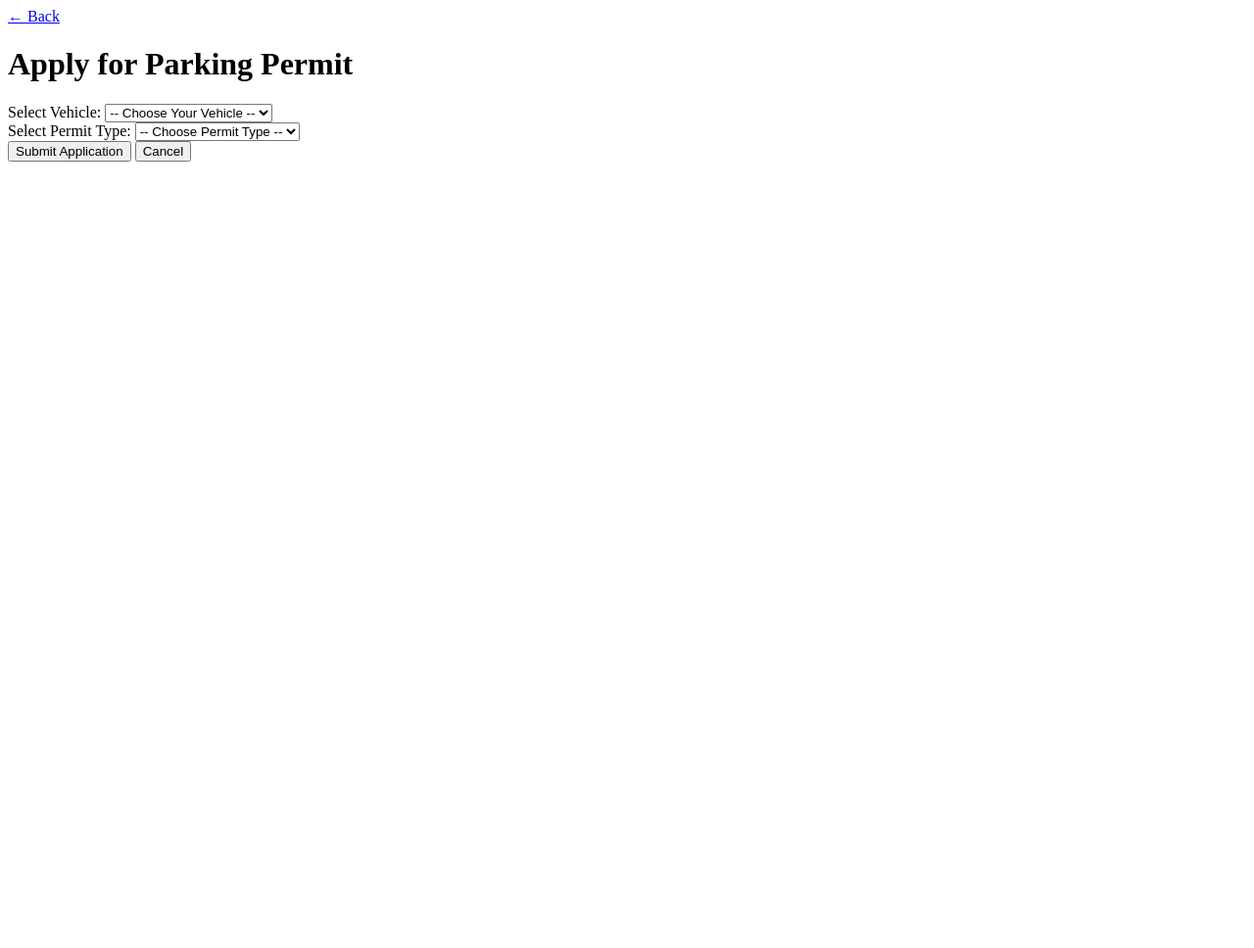
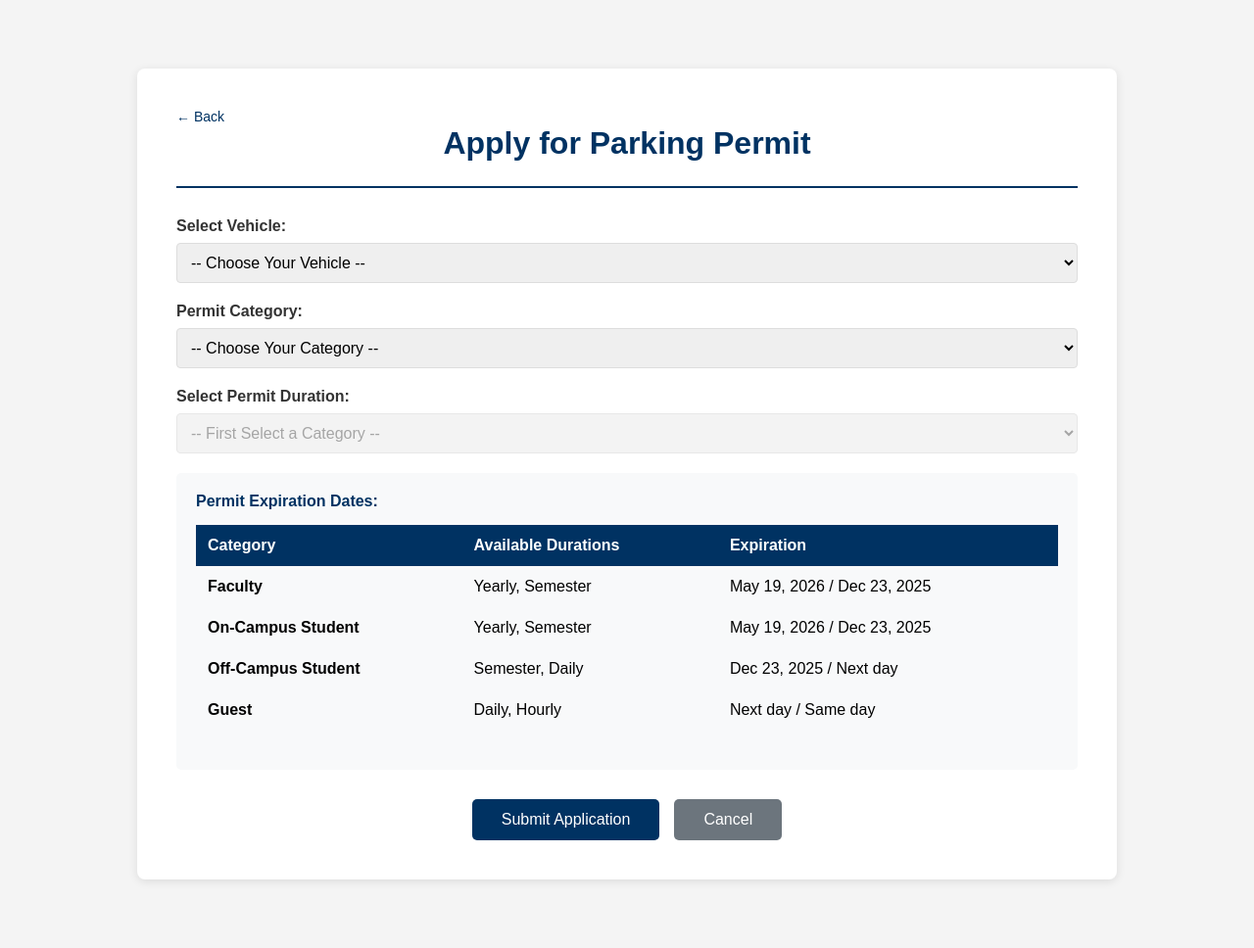
Before and after one commit to cyuuLater/CSE111-Project, a Flask app: page /apply_permit in a window 1280 px wide. Shown: the whole page at 98% size. Before the commit the page ends 165 px from the top, so only its background shows below. Run offline with Flask 3, Linux system fonts and the light colour scheme; a user stored in the database is signed in; data comes from the database, SQL or seed files in the repository; both versions use the stored data as it was after the commit.

Commit message:
Added in some styling and applying for permit (need to handle DELETE operations)

```diff
--- a/Phase-03/app.py
+++ b/Phase-03/app.py
@@ -82,8 +82,6 @@
 # -- Initialize default routes --
 @app.route('/')
 def index():
-    if current_user.is_authenticated:
-        return redirect(url_for('home', username=current_user.username))
     return redirect(url_for('login'))
 
 
@@ -250,7 +248,152 @@
 @app.route('/apply_permit', methods=['GET', 'POST'])
 @login_required
 def apply_permit():
-    return render_template("apply_permit.html", username=current_user.username)
+    conn = sqlite3.connect('instance/data.sqlite')
+    cursor = conn.cursor()
+
+    if request.method == 'GET':
+        # Check if user already has an active permit
+        cursor.execute("""
+            SELECT COUNT(*) FROM permit
+            WHERE p_userkey = ? AND p_expirationdate >= DATE('now')
+        """
+        , [current_user.u_userkey])
+
+        # Check if user has registered any vehicles
+        cursor.execute("""
+            SELECT COUNT(*) FROM vehicles WHERE v_userkey = ?
+        """
+        , [current_user.u_userkey])
+
+        # Get user's vehicles
+        cursor.execute("""
+            SELECT v_vehicleskey, v_plateno, v_maker, v_model
+            FROM vehicles WHERE v_userkey = ?
+            ORDER BY v_vehicleskey DESC
+        """
+        , [current_user.u_userkey])
+        vehicles = cursor.fetchall()
+
+        # Get ALL permit types
+        cursor.execute("""
+            SELECT pt_permittypekey, pt_category, pt_duration
+            FROM permitType
+            ORDER BY
+                CASE pt_category
+                    WHEN 'Faculty' THEN 1
+                    WHEN 'On-Campus Student' THEN 2
+                    WHEN 'Off-Campus Student' THEN 3
+                    WHEN 'Guest' THEN 4
+                END,
+                CASE pt_duration
+                    WHEN 'Yearly' THEN 1
+                    WHEN 'Semester' THEN 2
+                    WHEN 'Daily' THEN 3
+                    WHEN 'Hourly' THEN 4
+                END
+        """)
+        permit_types = cursor.fetchall()
+
+        conn.close()
+
+        return render_template('apply_permit.html', vehicles=vehicles, permit_types=permit_types, username=current_user.username)
+
+    # POST: Process permit application
+    vehicle_key = request.form.get('vehicle_key')
+    permit_type_key = request.form.get('permit_type_key')
+    permit_category = request.form.get('permit_category')  # We get this too now
+
+    if not all([vehicle_key, permit_type_key, permit_category]):
+        error = "Please complete all steps: select vehicle, category, and duration."
+
+        cursor.execute("""
+            SELECT v_vehicleskey, v_plateno, v_maker, v_model
+            FROM vehicles WHERE v_userkey = ?
+        """, [current_user.u_userkey])
+        vehicles = cursor.fetchall()
+
+        cursor.execute("""
+            SELECT pt_permittypekey, pt_category, pt_duration
+            FROM permitType
+            ORDER BY pt_category, pt_duration
+        """)
+        permit_types = cursor.fetchall()
+
+        conn.close()
+
+        return render_template('apply_permit.html', vehicles=vehicles, permit_types=permit_types, error=error, username=current_user.username)
+
+    # Verify vehicle belongs to user
+    cursor.execute("""
+        SELECT COUNT(*) FROM vehicles
+        WHERE v_vehicleskey = ? AND v_userkey = ?
+    """, [vehicle_key, current_user.u_userkey])
+
+    if cursor.fetchone()[0] == 0:
+        conn.close()
+        return render_template('error.html', message="Invalid vehicle selection.", username=current_user.username)
+
+    # Get the permit type to verify category matches and get duration
+    cursor.execute("""
+        SELECT pt_category, pt_duration FROM permitType
+        WHERE pt_permittypekey = ?
+    """, [permit_type_key])
+
+    result = cursor.fetchone()
+    if not result:
+        conn.close()
+        return render_template('error.html', message="Invalid permit type selection.", username=current_user.username)
+
+    db_category, permit_duration = result
+
+    # Verify the category matches (security check)
+    if db_category != permit_category:
+        conn.close()
+        return render_template('error.html', message="Permit type does not match selected category.", username=current_user.username)
+
+    # Determine expiration date based on duration
+    if permit_duration == 'Yearly':
+        expiration_date = '2026-05-19'
+    elif permit_duration == 'Semester':
+        expiration_date = '2025-12-23'
+    elif permit_duration == 'Daily':
+        expiration_date = "DATE('now', '+1 day')"
+    elif permit_duration == 'Hourly':
+        expiration_date = "DATE('now')"
+    else:
+        conn.close()
+        return render_template('error.html', message="Unknown permit duration type.", username=current_user.username)
+
+    # Get next permit key
+    cursor.execute("SELECT MAX(p_permitkey) FROM permit")
+    max_key = cursor.fetchone()[0]
+    new_permit_key = (max_key or 0) + 1
+
+    # Generate permit number
+    permit_num = f'PRM{new_permit_key:04d}'
+
+    # Insert permit with correct expiration date
+    if permit_duration in ['Yearly', 'Semester']:
+        sql = """
+            INSERT INTO permit(p_permitkey, p_userkey, p_vehicleskey, p_permittypekey,
+                              p_permitnum, p_issuedate, p_expirationdate)
+            VALUES(?, ?, ?, ?, ?, DATE('now'), ?)
+        """
+        cursor.execute(sql, [new_permit_key, current_user.u_userkey, vehicle_key,
+                            permit_type_key, permit_num, expiration_date])
+    else:
+        sql = f"""
+            INSERT INTO permit(p_permitkey, p_userkey, p_vehicleskey, p_permittypekey,
+                              p_permitnum, p_issuedate, p_expirationdate)
+            VALUES(?, ?, ?, ?, ?, DATE('now'), {expiration_date})
+        """
+        cursor.execute(sql, [new_permit_key, current_user.u_userkey, vehicle_key,
+                            permit_type_key, permit_num])
+
+    conn.commit()
+    conn.close()
+
+    return redirect(url_for('view_permit'))
 
 
 
--- a/Phase-03/static/style.css
+++ b/Phase-03/static/style.css
@@ -0,0 +1,189 @@
+/* ===== BASIC SETUP ===== */
+* {
+    margin: 0;
+    padding: 0;
+    box-sizing: border-box;
+}
+
+body {
+    font-family: Arial, sans-serif;
+    background-color: #f4f4f4;
+    padding: 20px;
+}
+
+/* ===== CONTAINERS ===== */
+.container, .home-container, .div_border {
+    max-width: 600px;
+    margin: 50px auto;
+    padding: 40px;
+    background: white;
+    border-radius: 8px;
+    box-shadow: 0 2px 10px rgba(0,0,0,0.1);
+}
+
+.container {
+    max-width: 1000px;
+}
+
+.div_border {
+    max-width: 400px;
+    border: 2px solid #003262;
+}
+
+/* ===== HEADERS ===== */
+h1 {
+    color: #003262;
+    text-align: center;
+    margin-bottom: 10px;
+}
+
+h2 {
+    color: #333;
+    margin-bottom: 20px;
+}
+
+header {
+    margin-bottom: 30px;
+    border-bottom: 2px solid #003262;
+    padding-bottom: 15px;
+}
+
+/* ===== LINKS ===== */
+a {
+    color: #003262;
+    text-decoration: none;
+}
+
+a:hover {
+    text-decoration: underline;
+}
+
+.back-link {
+    font-size: 14px;
+}
+
+/* ===== TABLES ===== */
+/* Data tables (in .container) */
+.container table {
+    width: 100%;
+    border-collapse: collapse;
+    margin-bottom: 20px;
+}
+
+.container table th, .container table td {
+    border: 1px solid #ddd;
+    padding: 12px;
+    text-align: left;
+}
+
+.container table thead {
+    background-color: #003262;
+    color: white;
+}
+
+.container table tbody tr:hover {
+    background-color: #f5f5f5;
+}
+
+/* Form tables (login/signup) */
+form table {
+    border: none !important;
+    width: auto;
+    margin: 0 auto;
+}
+
+form table th, form table td {
+    border: none !important;
+    padding: 8px;
+}
+
+form table input {
+    width: 200px;
+}
+
+/* ===== BUTTONS ===== */
+button, .primary-btn, .button_login {
+    background-color: #003262;
+    color: white;
+    border: none;
+    padding: 12px 30px;
+    font-size: 16px;
+    border-radius: 5px;
+    cursor: pointer;
+    transition: background-color 0.3s;
+}
+
+button:hover, .primary-btn:hover, .button_login:hover {
+    background-color: #002145;
+}
+
+.secondary-btn {
+    background-color: #6c757d;
+}
+
+.secondary-btn:hover {
+    background-color: #5a6268;
+}
+
+/* Home page buttons - full width */
+.home-container button {
+    display: block;
+    width: 100%;
+    margin: 15px 0;
+    padding: 15px;
+}
+
+/* ===== FORMS ===== */
+.form-group {
+    margin-bottom: 20px;
+}
+
+.form-group label {
+    display: block;
+    margin-bottom: 8px;
+    font-weight: bold;
+    color: #333;
+}
+
+.form-group input, .form-group select {
+    width: 100%;
+    padding: 10px;
+    font-size: 16px;
+    border: 1px solid #ddd;
+    border-radius: 4px;
+}
+
+.form-group input:focus, .form-group select:focus {
+    outline: none;
+    border-color: #003262;
+}
+
+.form-hint {
+    font-size: 14px;
+    color: #666;
+    margin-top: 5px;
+}
+
+.form-actions {
+    display: flex;
+    gap: 15px;
+    justify-content: center;
+    margin-top: 30px;
+}
+
+/* ===== INFO DETAILS ===== */
+.permit-info-details {
+    background-color: #f8f9fa;
+    padding: 20px;
+    border-radius: 5px;
+}
+
+.permit-info-details h4 {
+    color: #003262;
+    margin-bottom: 15px;
+}
+
+/* ===== UTILITY CLASSES ===== */
+.centerAlign, .button-container, .button_container {
+    text-align: center;
+}
--- a/Phase-03/templates/apply_permit.html
+++ b/Phase-03/templates/apply_permit.html
@@ -6,6 +6,42 @@
     <title>Apply for Permit</title>
     <link rel="stylesheet" href="{{ url_for('static', filename='style.css') }}">
 </head>
+
+<script>
+        // Filter duration options based on selected category
+        function updateDurationOptions() {
+            const category = document.getElementById('permit_category').value;
+            const durationSelect = document.getElementById('permit_type_key');
+            const allOptions = durationSelect.querySelectorAll('option[data-category]');
+
+            // Hide all options first
+            allOptions.forEach(option => {
+                option.style.display = 'none';
+                option.disabled = true;
+            });
+
+            // Show only options for selected category
+            if (category) {
+                const matchingOptions = durationSelect.querySelectorAll(`option[data-category="${category}"]`);
+                matchingOptions.forEach(option => {
+                    option.style.display = 'block';
+                    option.disabled = false;
+                });
+                durationSelect.disabled = false;
+            } else {
+                durationSelect.disabled = true;
+            }
+
+            // Reset duration selection
+            durationSelect.value = '';
+        }
+
+        // Initialize on page load
+        window.onload = function() {
+            document.getElementById('permit_type_key').disabled = true;
+        };
+    </script>
+
 <body>
     <div class="container">
         <header>
@@ -14,15 +50,15 @@
         </header>
 
         <main>
-            <!-- {% if error %}
+            {% if error %}
                 <div class="error-message">
                     <p>⚠️ {{ error }}</p>
                 </div>
-            {% endif %} -->
+            {% endif %}
 
             <form method="POST" action="{{ url_for('apply_permit') }}">
                 <div class="form-group">
-                    <label for="vehicle_key">Select Vehicle:</label>
+                    <label for="vehicle_key">Select Vehicle: </label>
                     <select id="vehicle_key" name="vehicle_key" required>
                         <option value="">-- Choose Your Vehicle --</option>
                         {% for vehicle in vehicles %}
@@ -34,23 +70,66 @@
                 </div>
 
                 <div class="form-group">
-                    <label for="permit_type_key">Select Permit Type:</label>
-                    <select id="permit_type_key" name="permit_type_key" required>
-                        <option value="">-- Choose Permit Type --</option>
+                    <label for="permit_category">Permit Category: </label>
+                    <select id="permit_category" name="permit_category" required onchange="updateDurationOptions()">
+                        <option value="">-- Choose Your Category --</option>
+                        <option value="Faculty">Faculty</option>
+                        <option value="On-Campus Student">On-Campus Student</option>
+                        <option value="Off-Campus Student">Off-Campus Student</option>
+                        <option value="Guest">Guest</option>
+                    </select>
+                </div>
+
+                <div class="form-group">
+                    <label for="permit_type_key">Select Permit Duration:</label>
+                    <select id="permit_type_key" name="permit_type_key" required disabled>
+                        <option value="">-- First Select a Category --</option>
                         {% for permit_type in permit_types %}
-                        <option value="{{ permit_type[0] }}">
-                            {{ permit_type[1] }} - {{ permit_type[2] }}
+                        <option value="{{ permit_type[0] }}" data-category="{{ permit_type[1] }}" style="display:none;" disabled>
+                            {{ permit_type[2] }}
                         </option>
                         {% endfor %}
                     </select>
                 </div>
 
+                <div class="permit-info-details">
+                    <h4>Permit Expiration Dates:</h4>
+                    <table class="permit-types-table">
+                        <thead>
+                            <tr>
+                                <th>Category</th>
+                                <th>Available Durations</th>
+                                <th>Expiration</th>
+                            </tr>
+                        </thead>
+                        <tbody>
+                            <tr>
+                                <td><strong>Faculty</strong></td>
+                                <td>Yearly, Semester</td>
+                                <td>May 19, 2026 / Dec 23, 2025</td>
+                            </tr>
+                            <tr>
+                                <td><strong>On-Campus Student</strong></td>
+                                <td>Yearly, Semester</td>
+                                <td>May 19, 2026 / Dec 23, 2025</td>
+                            </tr>
+                            <tr>
+                                <td><strong>Off-Campus Student</strong></td>
+                                <td>Semester, Daily</td>
+                                <td>Dec 23, 2025 / Next day</td>
+                            </tr>
+                            <tr>
+                                <td><strong>Guest</strong></td>
+                                <td>Daily, Hourly</td>
+                                <td>Next day / Same day</td>
+                            </tr>
+                        </tbody>
+                    </table>
+                </div>
+
                 <div class="form-actions">
                     <button type="submit" class="primary-btn">Submit Application</button>
-                    <button type="button" class="secondary-btn"
-                            onclick="window.location.href='{{ url_for('view_permit') }}'">
-                        Cancel
-                    </button>
+                    <button type="button" class="secondary-btn" onclick="window.location.href='{{ url_for('view_permit') }}'">Cancel</button>
                 </div>
             </form>
         </main>
--- a/Phase-03/templates/login.html
+++ b/Phase-03/templates/login.html
@@ -21,7 +21,7 @@
                 </thead>
             </table>
 
-            <div class = "button_container centerAlign mt-4">
+            <div class = "button_container">
                 <div>
                     <button type="submit" class="button_login">Log In</button>
                 </div>
@@ -29,10 +29,10 @@
         </form>
     </div>
 
-    <div class = "button_container centerAlign mt-4">
+    <div class = "button_container">
         <div>
             <!-- Redirects to the GET endpoint for sign up -->
-              <p class="centerAlign mt-4">Don't have an account? <a href="{{ url_for('signup') }}">Sign Up</a></p>
+              <p>Don't have an account? <a href="{{ url_for('signup') }}">Sign Up</a></p>
         </div>
     </div>
 </body>
--- a/Phase-03/templates/view_vehicles.html
+++ b/Phase-03/templates/view_vehicles.html
@@ -44,9 +44,7 @@
             {% endif %}
 
             <div class="button-container">
-                <button class="primary-btn" onclick="window.location.href='{{ url_for('reg_vehicle') }}'">
-                    Register New Vehicle
-                </button>
+                <button class="primary-btn" onclick="window.location.href='{{ url_for('reg_vehicle') }}'">Register New Vehicle</button>
             </div>
         </main>
     </div>
```
Also changed, not shown: Phase-03/templates/home.html (+25 -6 lines), Phase-03/templates/reg_vehicle.html (+8 -4 lines), Phase-03/templates/view_permit.html (+2 -5 lines), Phase-03/instance/data.sqlite.
